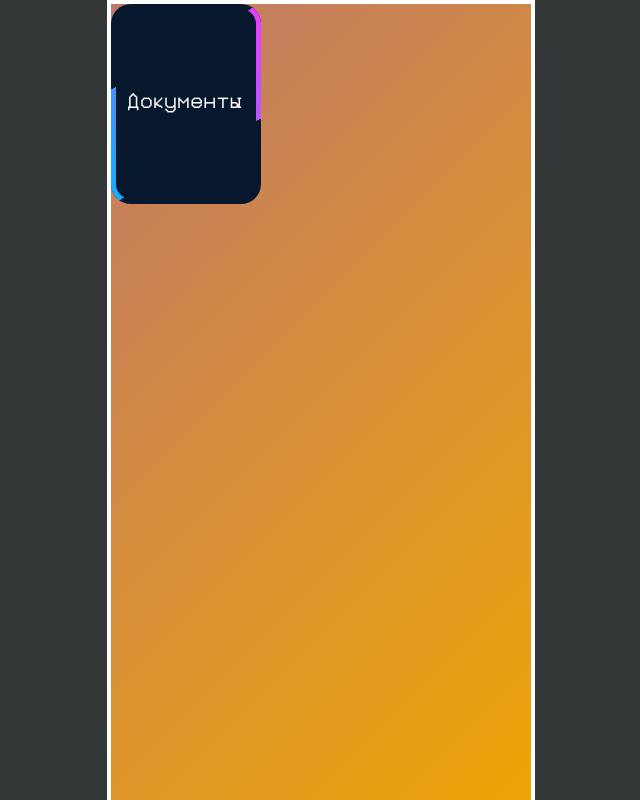
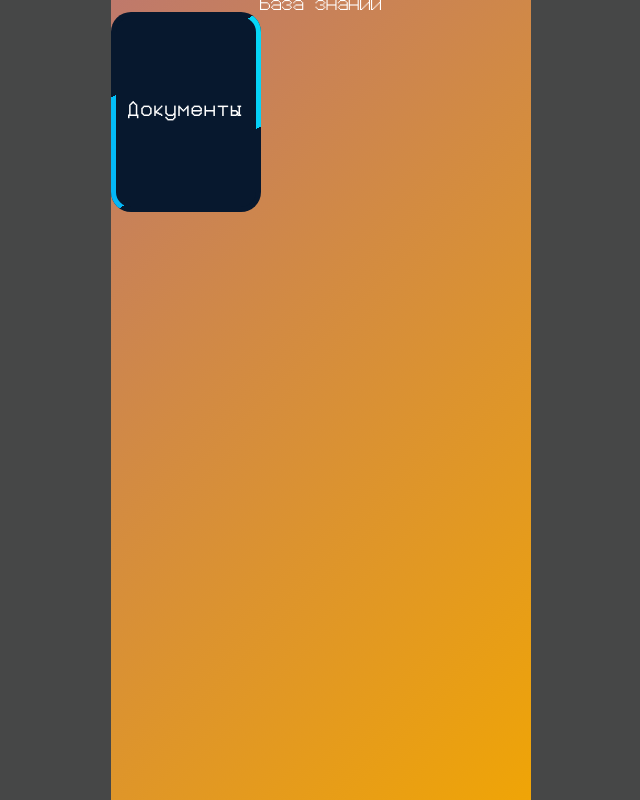
Before and after one commit to pirss93d/KATI, a plain HTML site: page index.html in a window 1280 px wide. Shown: the top 800 px of the page, without its empty margins (319-959 px from the left). Drawn offline with Linux system fonts and the light colour scheme; files whose address does not match are found by name.

Commit message:
card_№4

```diff
--- a/index.html
+++ b/index.html
@@ -8,8 +8,8 @@
   </head>
   <body>
     <div class="main">
-      <div class="main_logo"></div>
       <div class="main_block-one">
+        <div class="main_logo">База знаний</div>
         <div class="block_one-card">
           <div class="card">
             <h4>Документы</h4>
@@ -17,5 +17,6 @@
         </div>
       </div>
     </div>
+    <script src=".//app.js"></script>
   </body>
 </html>
--- a/style.css
+++ b/style.css
@@ -365,15 +365,17 @@ template {
 /* $$#@!@#@!#! */
 
 body {
-  background-color: rgb(52, 55, 56);
+  background-color: rgb(70, 71, 71);
 }
 
 .main_block-one {
   margin: 0 auto;
+  display: flex;
+  flex-direction: column;
+  flex-wrap: wrap;
   max-width: 420px;
   height: 1200px;
 
-  border: 4px solid #fff;
   background: linear-gradient(-45deg, #8e44ad, #f1a603, #9b59b6, #ffffff);
   background-size: 400% 400%;
   z-index: -1;
@@ -390,7 +392,10 @@ body {
     background-position: 0% 50%;
   }
 }
-
+.block_one-card {
+  width: 200px;
+  height: 200px;
+}
 /* From Uiverse.io by bhaveshxrawat */
 .card {
   font-family: "digital";
@@ -418,11 +423,7 @@ body {
   content: "";
   position: absolute;
   width: 100px;
-  background-image: linear-gradient(
-    180deg,
-    rgb(0, 183, 255),
-    rgb(255, 48, 255)
-  );
+  background-image: linear-gradient(180deg, rgb(3, 179, 248), rgb(6, 219, 247));
   height: 130%;
   animation: rotBGimg 3s linear infinite;
   transition: all 0.2s linear;
@@ -453,3 +454,11 @@ body {
   );
   animation: rotBGimg 1.5s linear infinite;
 }
+
+.main_logo {
+  margin: 0 auto;
+  color: #fff;
+  font-family: "digital";
+  font-size: 10px;
+  font-weight: 400;
+}
```
Also changed, not shown: app.js (added, +9 -0 lines).
